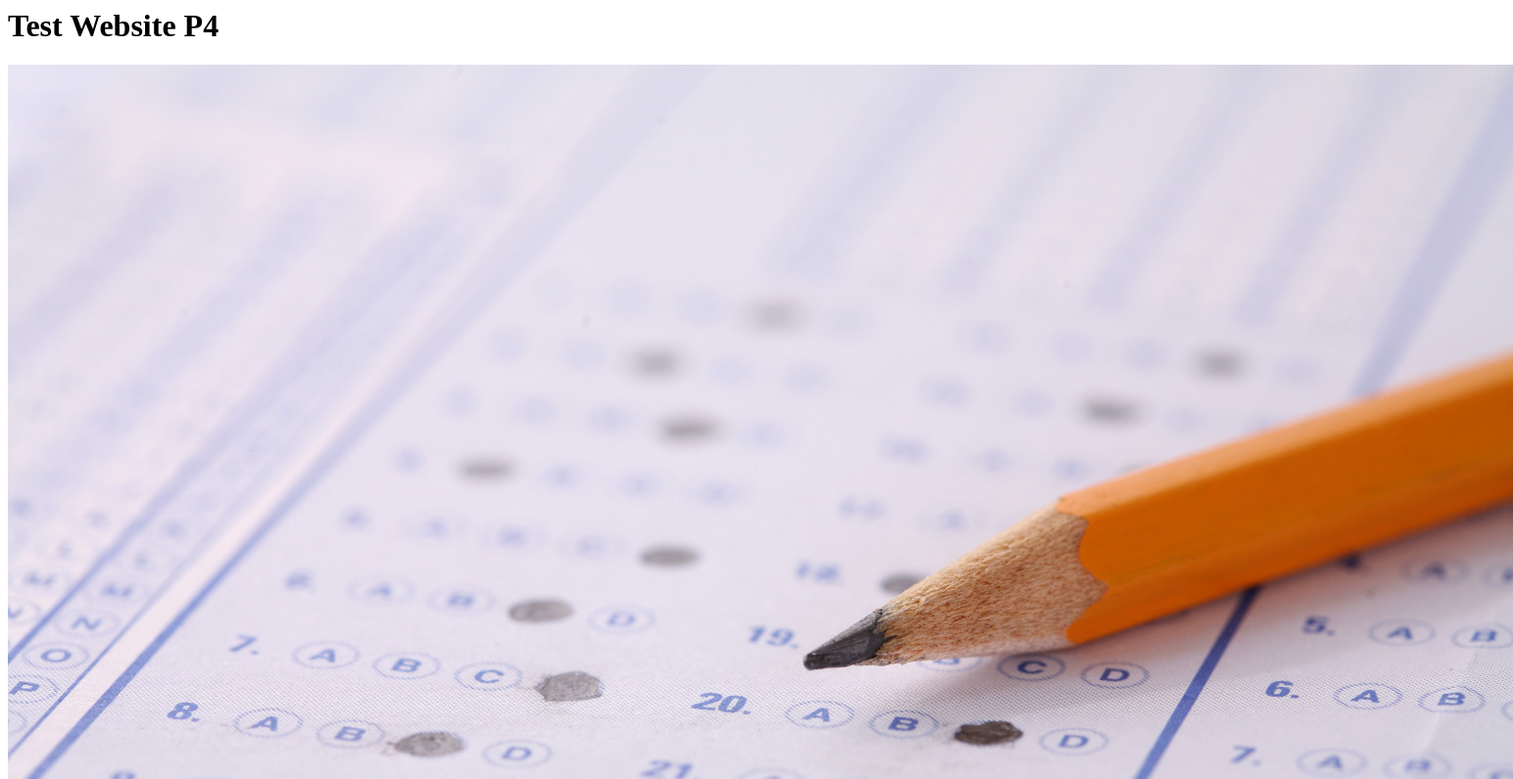
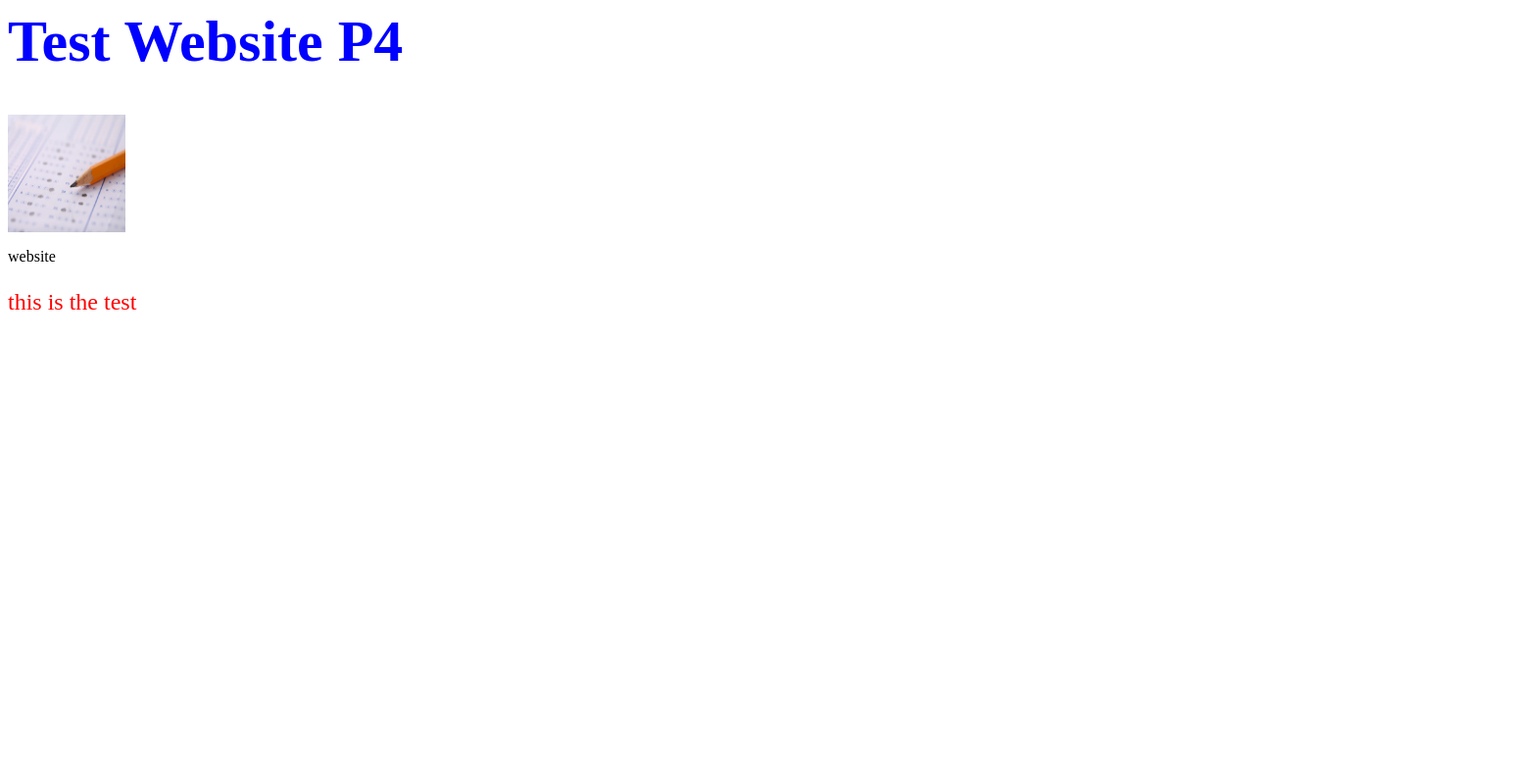
Before and after one commit to 690095/Test1, a plain HTML site: page index.html in a window 1280 px wide. Shown: the top 795 px of the page at 98% size, 1544 px wide, since content can reach past the window. Drawn offline with Linux system fonts and the light colour scheme.

Commit message:
changed style

```diff
--- a/index.html
+++ b/index.html
@@ -3,8 +3,9 @@
   <h1>Test Website P4
   </h1>
   <title>Test Website</title>
+      <link href= "style.css" rel="stylesheet" type="text/css">
   </head>
-    <link href = "Test1/mystyle.css" width = "200" height = "40" alt = "Test">
+
     <body>
         <img id="Test" src = "Test.jpg"/>
     </body>
--- a/style.css
+++ b/style.css
@@ -1,6 +1,5 @@
 h1{
   color :blue;
-  color : red;
   font-size:60px;
 }
 #sentence2{
```
